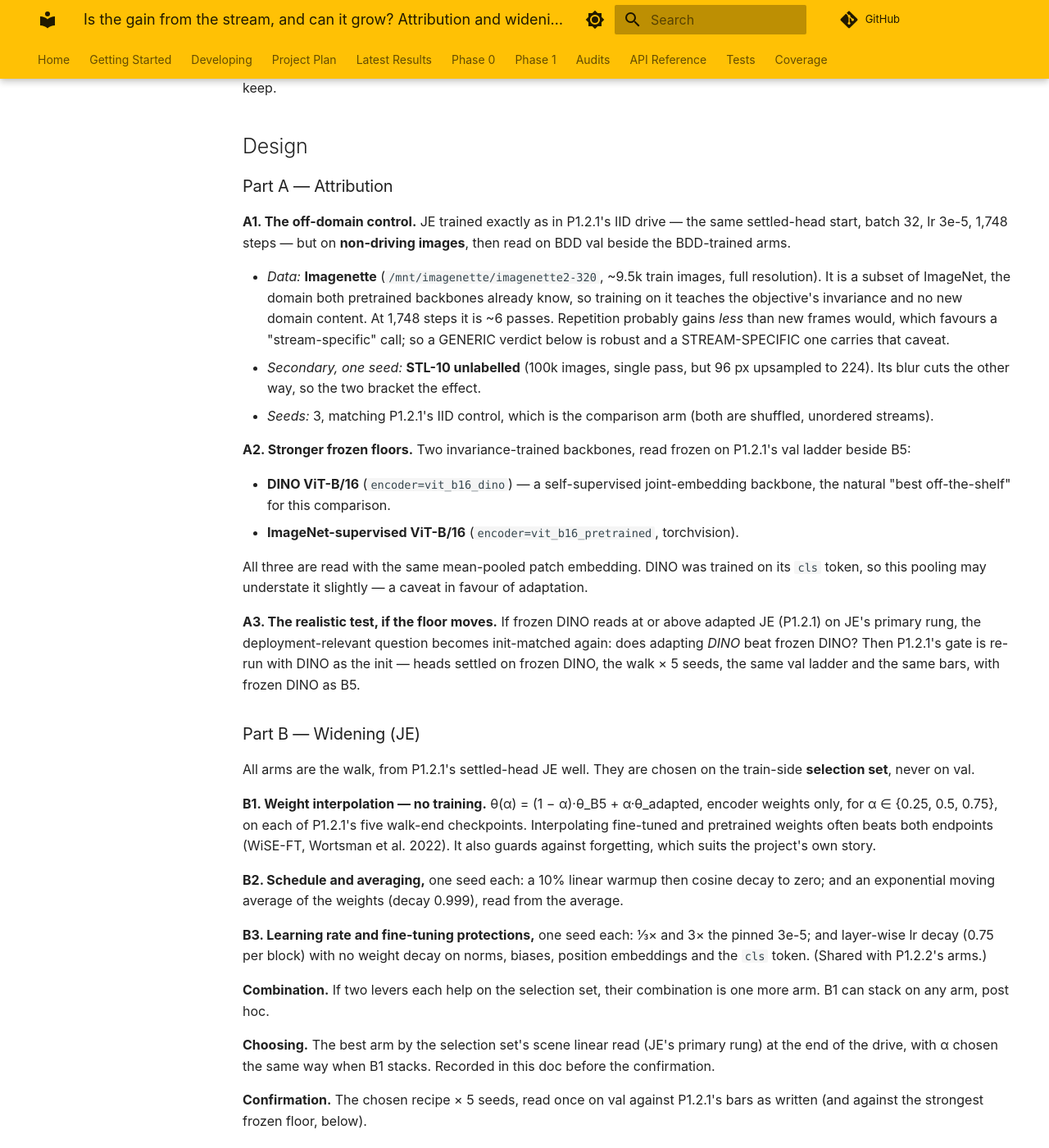
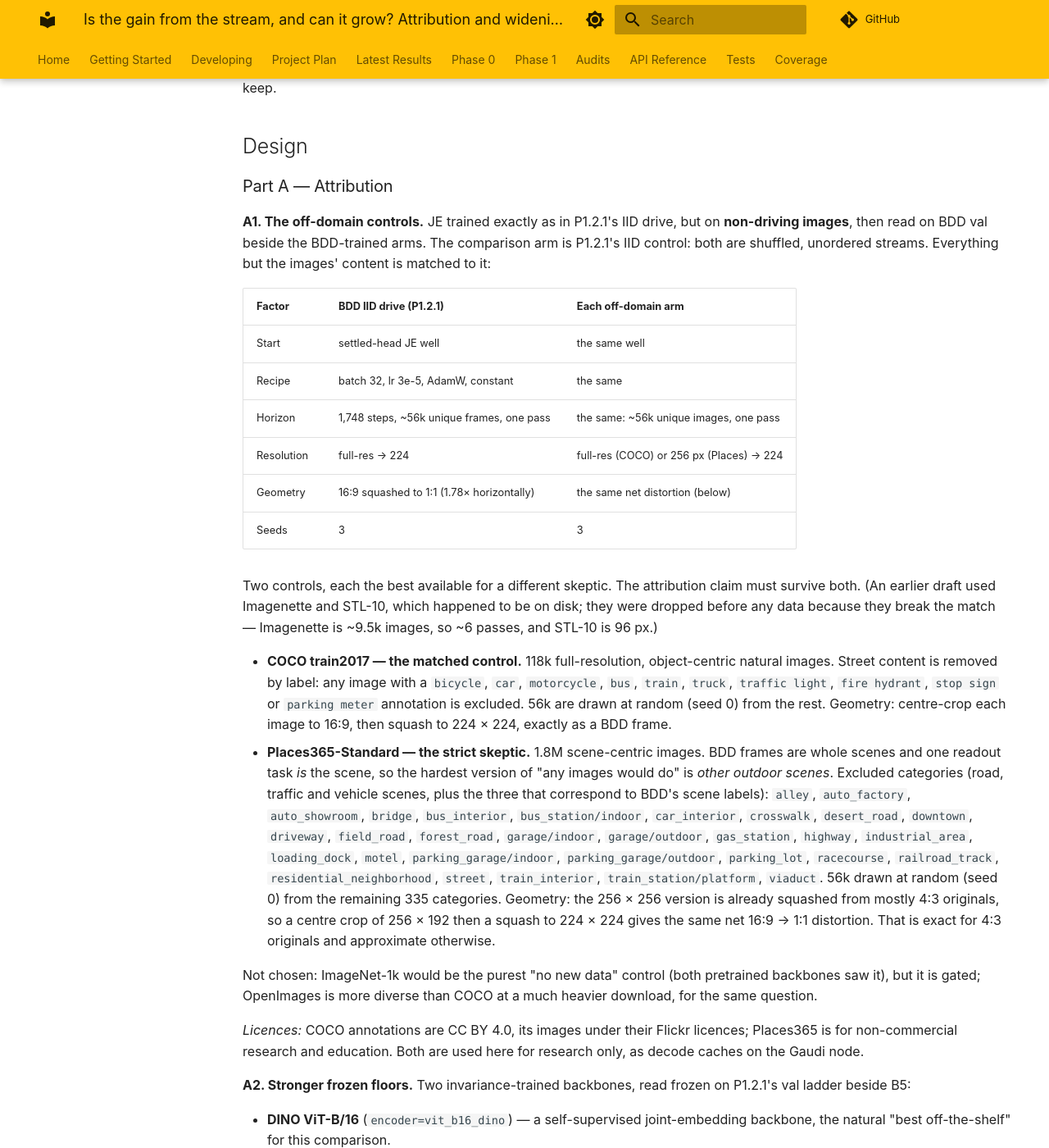
Before and after one commit to aidotse/cafl4ds, an MkDocs documentation site: the page built from docs/experiments/phase1/P1.2.4.md, in a window 1280 px wide and 1400 px high, scrolled down 1007 px. Shown: the whole window at 82% size. Built offline with MkDocs 1.6.1 and Material for MkDocs 9.7.7, drawn with Linux system fonts in a browser that asks for light colours; comment, search, counter and statistics services are not loaded; some of the changed text lies outside the part shown.

Commit message:
docs: P1.2.4 off-domain controls are COCO and Places365, horizon- and geometry-matched (before data)
Co-Authored-By: Claude Opus 5.5 <noreply@anthropic.com>

```diff
--- a/docs/experiments/phase1/P1.2.4.md
+++ b/docs/experiments/phase1/P1.2.4.md
@@ -40,17 +40,43 @@ weight averaging is meant to keep.
 
 ### Part A — Attribution
 
-**A1. The off-domain control.** JE trained exactly as in P1.2.1's IID drive — the same settled-head start, batch 32, lr
-3e-5, 1,748 steps — but on **non-driving images**, then read on BDD val beside the BDD-trained arms.
+**A1. The off-domain controls.** JE trained exactly as in P1.2.1's IID drive, but on **non-driving images**, then read
+on BDD val beside the BDD-trained arms. The comparison arm is P1.2.1's IID control: both are shuffled, unordered
+streams. Everything but the images' content is matched to it:
 
-- *Data:* **Imagenette** (`/mnt/imagenette/imagenette2-320`, ~9.5k train images, full resolution). It is a subset of
-    ImageNet, the domain both pretrained backbones already know, so training on it teaches the objective's invariance
-    and no new domain content. At 1,748 steps it is ~6 passes. Repetition probably gains *less* than new frames would,
-    which favours a "stream-specific" call; so a GENERIC verdict below is robust and a STREAM-SPECIFIC one carries that
-    caveat.
-- *Secondary, one seed:* **STL-10 unlabelled** (100k images, single pass, but 96 px upsampled to 224). Its blur cuts the
-    other way, so the two bracket the effect.
-- *Seeds:* 3, matching P1.2.1's IID control, which is the comparison arm (both are shuffled, unordered streams).
+| Factor | BDD IID drive (P1.2.1) | Each off-domain arm |
+| -- | -- | -- |
+| Start | settled-head JE well | the same well |
+| Recipe | batch 32, lr 3e-5, AdamW, constant | the same |
+| Horizon | 1,748 steps, ~56k unique frames, one pass | the same: ~56k unique images, one pass |
+| Resolution | full-res → 224 | full-res (COCO) or 256 px (Places) → 224 |
+| Geometry | 16:9 squashed to 1:1 (1.78× horizontally) | the same net distortion (below) |
+| Seeds | 3 | 3 |
+
+Two controls, each the best available for a different skeptic. The attribution claim must survive both. (An earlier
+draft used Imagenette and STL-10, which happened to be on disk; they were dropped before any data because they break the
+match — Imagenette is ~9.5k images, so ~6 passes, and STL-10 is 96 px.)
+
+- **COCO train2017 — the matched control.** 118k full-resolution, object-centric natural images. Street content is
+    removed by label: any image with a `bicycle`, `car`, `motorcycle`, `bus`, `train`, `truck`, `traffic light`,
+    `fire hydrant`, `stop sign` or `parking meter` annotation is excluded. 56k are drawn at random (seed 0) from the
+    rest. Geometry: centre-crop each image to 16:9, then squash to 224 × 224, exactly as a BDD frame.
+- **Places365-Standard — the strict skeptic.** 1.8M scene-centric images. BDD frames are whole scenes and one readout
+    task *is* the scene, so the hardest version of "any images would do" is *other outdoor scenes*. Excluded categories
+    (road, traffic and vehicle scenes, plus the three that correspond to BDD's scene labels): `alley`, `auto_factory`,
+    `auto_showroom`, `bridge`, `bus_interior`, `bus_station/indoor`, `car_interior`, `crosswalk`, `desert_road`,
+    `downtown`, `driveway`, `field_road`, `forest_road`, `garage/indoor`, `garage/outdoor`, `gas_station`, `highway`,
+    `industrial_area`, `loading_dock`, `motel`, `parking_garage/indoor`, `parking_garage/outdoor`, `parking_lot`,
+    `racecourse`, `railroad_track`, `residential_neighborhood`, `street`, `train_interior`, `train_station/platform`,
+    `viaduct`. 56k drawn at random (seed 0) from the remaining 335 categories. Geometry: the 256 × 256 version is
+    already squashed from mostly 4:3 originals, so a centre crop of 256 × 192 then a squash to 224 × 224 gives the same
+    net 16:9 → 1:1 distortion. That is exact for 4:3 originals and approximate otherwise.
+
+Not chosen: ImageNet-1k would be the purest "no new data" control (both pretrained backbones saw it), but it is gated;
+OpenImages is more diverse than COCO at a much heavier download, for the same question.
+
+*Licences:* COCO annotations are CC BY 4.0, its images under their Flickr licences; Places365 is for non-commercial
+research and education. Both are used here for research only, as decode caches on the Gaudi node.
 
 **A2. Stronger frozen floors.** Two invariance-trained backbones, read frozen on P1.2.1's val ladder beside B5:
 
@@ -96,12 +122,16 @@ strongest frozen floor, below).
 All on the primary rung (JE: linear), both tasks, on BDD val, with seed × image intervals. Adapted-vs-adapted contrasts
 resample both arms' seeds (a two-sample bootstrap; engineering below).
 
-**Attribution (A1).** The contrast is the stream gain over the off-domain gain, D = Δ_BDD-IID − Δ_off.
+**Attribution (A1).** For each control *c*, the contrast is the stream gain over that control's gain, D_c = Δ_BDD-IID −
+Δ_c. Per control:
 
-- **STREAM-SPECIFIC** — D > 0 with one-sided p ≤ 0.025 on either task (Holm over two at 0.05).
-- **GENERIC** — on both tasks, D's upper 97.5% bound is below +0.01: the off-domain arm gets essentially all of the
-    gain.
-- **MIXED** — anything else. The share D / Δ_BDD-IID is reported either way.
+- **STREAM-SPECIFIC** — D_c > 0 with one-sided p ≤ 0.025 on either task (Holm over two at 0.05).
+- **GENERIC** — on both tasks, D_c's upper 97.5% bound is below +0.01: that control gets essentially all of the gain.
+- **MIXED** — anything else. The share D_c / Δ_BDD-IID is reported either way.
+
+The attribution verdict is the **weaker of the two**: STREAM-SPECIFIC only if it holds against both COCO and Places;
+GENERIC if either control is GENERIC; MIXED otherwise. If the two disagree, that is itself informative: COCO
+STREAM-SPECIFIC with Places GENERIC says the value lies in *scene-level* images, not in driving as such.
 
 **Against the strongest floor (A2, confirmation).** The floor is, per task, whichever frozen backbone reads highest on
 the primary rung — chosen after reading, which only makes the test harder.
@@ -129,9 +159,11 @@ It is raised with the user before P1.3 starts, beside the plan's own reframe (se
 Shared with P1.2.2: the lr schedule in the deploy harness; optimizer parameter groups (layer-wise decay, no-decay
 group); selection-set reads in the reader (`pool.kind=selection`). New here:
 
-- **An off-domain source.** An `AttributeSource` over an image folder (Imagenette) and over STL-10's unlabelled split,
-    one regime, no canary. The resumed well's split fingerprint will not match a different source, so a deliberate
-    override (`resume_check_split=false`) for this one use.
+- **Off-domain sources.** An `AttributeSource` for each control, one regime, no canary, holding 56k images as uint8 in a
+    decode cache: COCO read straight from `train2017.zip` with the label filter above; Places365 read from its tar (only
+    the selected members) with the category filter. Each applies its geometry rule above, and is unit-tested on a
+    synthetic folder. The resumed well's split fingerprint will not match a different source, so a deliberate override
+    (`resume_check_split=false`) for this one use.
 - **Weight averaging.** An EMA shadow in the drive, saved in its checkpoints.
 - **An interpolated encoder in the reader:** `kind: interp` with `a`, `b` and `alpha`.
 - **A two-sample bootstrap** for adapted-vs-adapted contrasts (both arms' seeds resampled, images paired).
@@ -140,22 +172,30 @@ group); selection-set reads in the reader (`pool.kind=selection`). New here:
 
 ### Cost
 
-A1: 3 + 1 drives (~1.5 h one card). A2: three frozen reads (~20 min). B1: 15 interpolated encoders through the
-selection-set and val reads (~1 h). B2–B3: ~5 one-seed drives (~2 h). Confirmation: 5 seeds + the val ladder (~2.5 h).
-A3 if triggered: heads + 5 seeds + ladder (~2.5 h). About 8–10 h of card time; run beside P1.2.2, one card each, ~10 h
-wall for both.
+A1: 2 controls × 3 drives (~2.2 h one card), plus building their caches. A2: three frozen reads (~20 min). B1: 15
+interpolated encoders through the selection-set and val reads (~1 h). B2–B3: ~5 one-seed drives (~2 h). Confirmation: 5
+seeds + the val ladder (~2.5 h). A3 if triggered: heads + 5 seeds + ladder (~2.5 h). About 8–10 h of card time; run
+beside P1.2.2, one card each, ~10 h wall for both.
 
 ## Handover
 
-*State at 2026-10-22. Designed and approved by the user (including the DINO download, done: sha256 in
-`cafl4ds/configs/encoder/vit_b16_dino.yaml`). Nothing else built.*
+*State at 2026-10-22. Designed and approved by the user, including the downloads. DINO is done (sha256 in
+`cafl4ds/configs/encoder/vit_b16_dino.yaml`). COCO train2017 + annotations and Places365-Standard 256 px + file lists
+were downloading at compaction, detached and resumable: `/home/mauricio/data/fetch_offdomain.sh`, log
+`/home/mauricio/data/fetch_offdomain.log` (ends `ALL_DONE`; re-run the script to resume a failed one). Archives in
+`/home/mauricio/data/{coco,places365}/`. Nothing else built.*
+
+**Disk.** ~87 GB was free before the downloads (~46 GB). Build both 56k-image caches (~8.4 GB each), then **delete the
+two image archives** (`train2017.zip`, `train_256_places365standard.tar`) before launching drives that write
+checkpoints.
 
 1. **Engineering** — shared pieces first (with P1.2.2), then this list. Tests on the synthetic source; pre-commit clean;
     commit each piece.
 1. **A2 (cheapest, informs A3):** read B5, DINO and supervised ViT-B frozen on P1.2.1's val ladder settings
     (`scripts/read_adaptation.py ... pool.split=val 'tasks=[scene,"presence_cell:traffic light"]'`, fine-tune rungs
     on). Their reads are the same for both backbones, so once is enough.
-1. **A1:** the off-domain drives (Imagenette × 3, STL-10 × 1), their val reads, and the attribution contrast.
+1. **A1:** build the two off-domain caches (then delete the archives), the drives (COCO × 3, Places × 3), their val
+    reads, and the attribution contrast per control.
 1. **B1:** interpolation on P1.2.1's JE checkpoints (selection set, then val only for the chosen α in the confirmation).
 1. **B2–B3** arms on the selection set; choose; record the choice here.
 1. **Confirmation** × 5 seeds; apply the bars; A3 if triggered.
```
Also changed, not shown: docs/experiments/phase1/index.md (+1 -1 lines).
